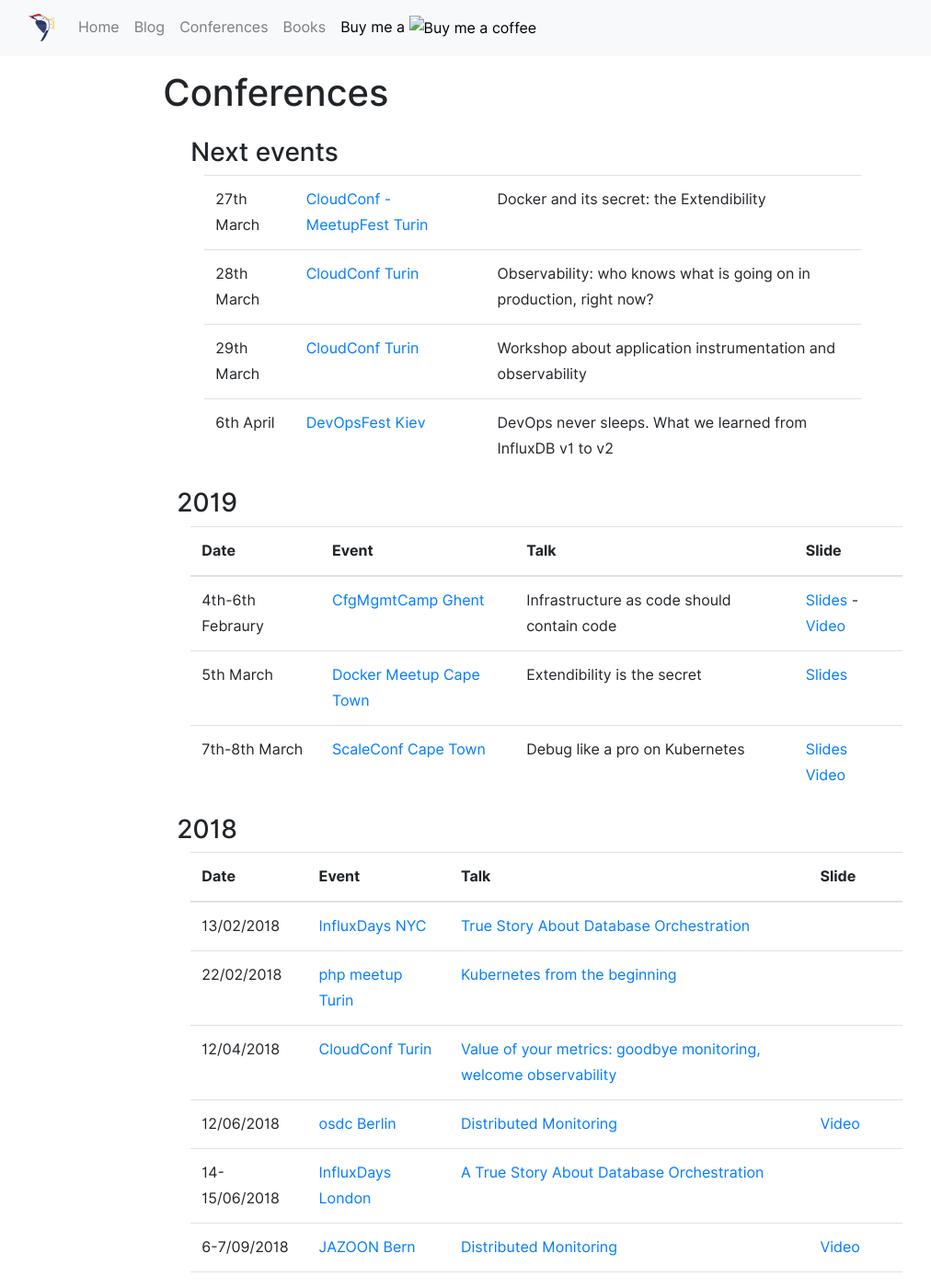
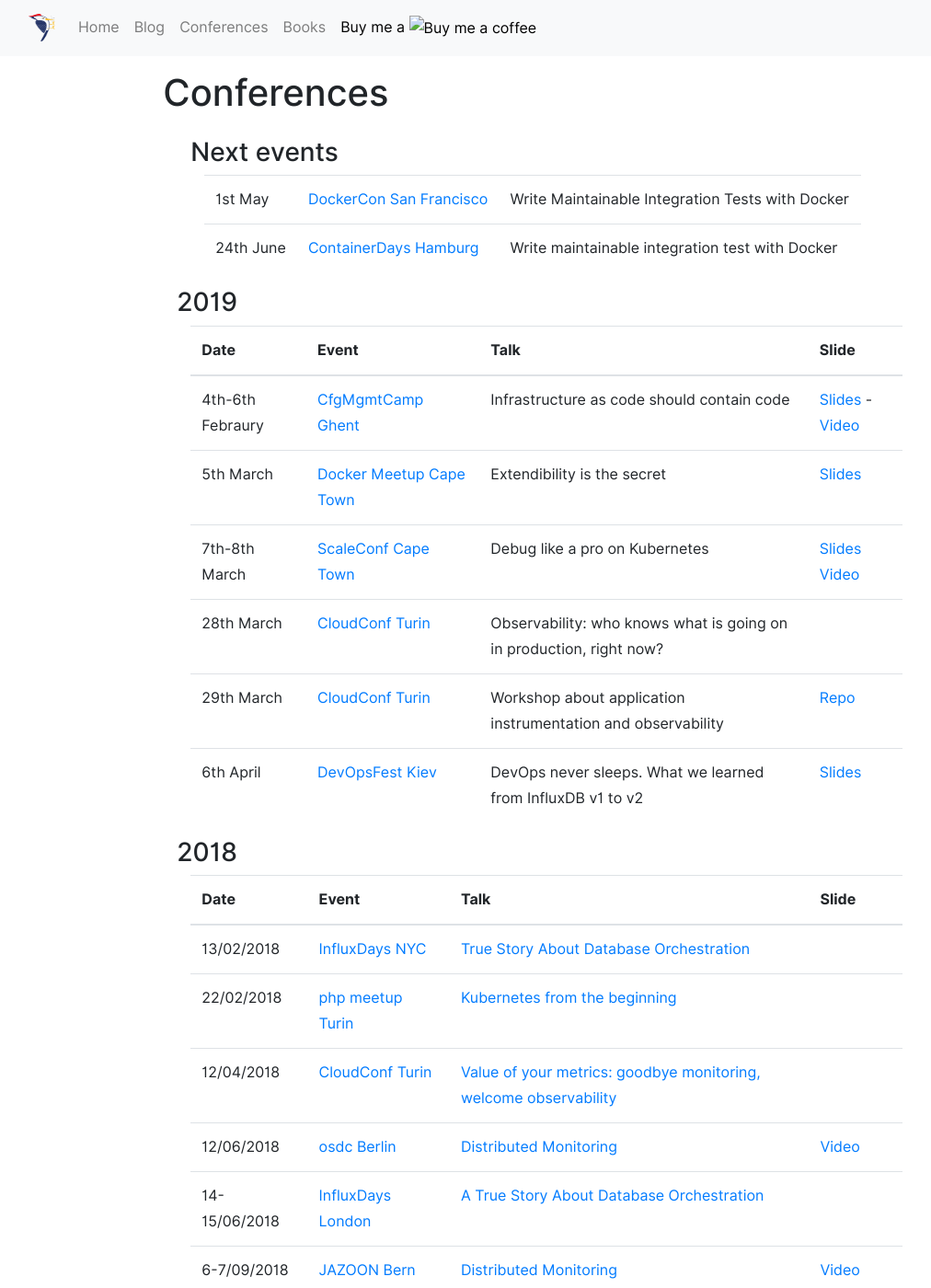
Before and after one commit to gianarb/gianarb.github.com, a Jekyll site: the page built from conferences.html, in a window 1280 px wide and 1400 px high. Shown: the whole window at 92% size, without its empty margins (54-1066 px from the left). Built offline with Jekyll 4.4.1, drawn with Linux system fonts in a browser that asks for light colours; nearby versions of some CDN libraries.

Commit message:
Update events
Signed-off-by: Gianluca Arbezzano <gianarb92@gmail.com>

```diff
--- a/_includes/next-events.html
+++ b/_includes/next-events.html
@@ -4,24 +4,14 @@
       <table class="table table-hover">
           <thead>
             <tr>
-              <td>27th March</td>
-              <td><a href="https://2019.cloudconf.it/fest.html">CloudConf - MeetupFest Turin</a></td>
-              <td>Docker and its secret: the Extendibility</td>
+              <td>1st May</td>
+              <td><a href="https://dockercon19.smarteventscloud.com/connect/search.ww#loadSearch-searchPhrase=Gianluca&searchType=session&tc=0&sortBy=dayTime&i(1037)=&p=">DockerCon San Francisco</a></td>
+              <td>Write Maintainable Integration Tests with Docker</td>
             </tr>
             <tr>
-              <td>28th March</td>
-              <td><a href="https://2019.cloudconf.it/">CloudConf Turin</a></td>
-              <td>Observability: who knows what is going on in production, right now?</td>
-            </tr>
-            <tr>
-              <td>29th March</td>
-              <td><a href="https://2019.cloudconf.it/workshop.html#monitoring">CloudConf Turin</a></td>
-              <td>Workshop about application instrumentation and observability</td>
-            </tr>
-            <tr>
-              <td>6th April</td>
-              <td><a href="http://devopsfest.com.ua/indexe.html">DevOpsFest Kiev</a></td>
-              <td>DevOps never sleeps. What we learned from InfluxDB v1 to v2</td>
+              <td>24th June</td>
+              <td><a href="https://www.containerdays.io/">ContainerDays Hamburg</a></td>
+              <td>Write maintainable integration test with Docker</td>
             </tr>
           </thead>
           <tbody>
--- a/conferences.html
+++ b/conferences.html
@@ -56,6 +56,28 @@
                   <td>
                       <a href="https://speakerdeck.com/gianarb/scaleconf-cape-town-debug-like-a-pro-on-kubernetes" target="_blank">Slides</a>
                        <a href="https://youtu.be/lcHUYwp5rQY" target="_blank">Video</a>
+                  </td>
+                </tr>
+                <tr>
+                  <td>28th March</td>
+                  <td><a href="https://2019.cloudconf.it/">CloudConf Turin</a></td>
+                  <td>Observability: who knows what is going on in production, right now?</td>
+                  <td></td>
+                </tr>
+                <tr>
+                  <td>29th March</td>
+                  <td><a href="https://2019.cloudconf.it/workshop.html#monitoring">CloudConf Turin</a></td>
+                  <td>Workshop about application instrumentation and observability</td>
+                  <td>
+                      <a href="https://github.com/gianarb/workshop-observability" target="_blank">Repo</a>
+                  </td>
+                </tr>
+                <tr>
+                  <td>6th April</td>
+                  <td><a href="http://devopsfest.com.ua/indexe.html">DevOpsFest Kiev</a></td>
+                  <td>DevOps never sleeps. What we learned from InfluxDB v1 to v2</td>
+                  <td>
+                      <a href="https://speakerdeck.com/gianarb/devopsfest-2019-devops-never-sleeps-what-we-learned-from-influxdb-v1-to-v2" target="_blank">Slides</a>
                   </td>
                 </tr>
               </tbody>
```
